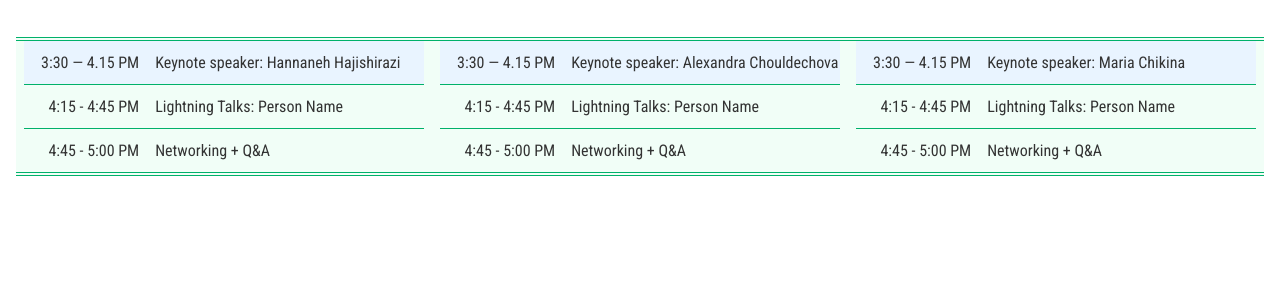
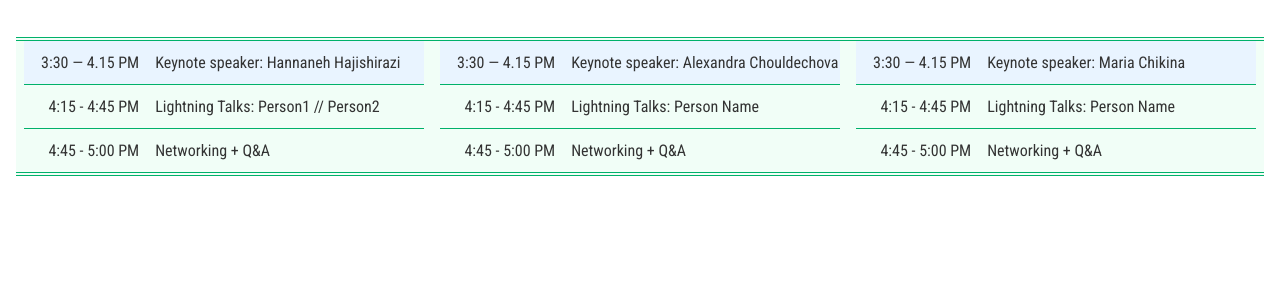
Before and after one commit to women-plus-datascience/women-plus-datascience.github.io, a Jekyll site: the page built from index.html, in a window 1280 px wide and 1368 px high. Shown: the part 632-922 px from the top of the window. Built offline with Jekyll 4.4.1, drawn with Linux system fonts in a browser that asks for light colours.

Commit message:
Update home.yml

```diff
--- a/_data/home.yml
+++ b/_data/home.yml
@@ -21,9 +21,9 @@
   details:
     - time: "3:30 — 4.15 PM"
       event: "Keynote speaker: Hannaneh Hajishirazi"
-      url: "https://github.com/women-plus-datascience/women-plus-datascience.github.io/blob/master/content/seminars/2020_09/keynote.md"
+      event.url: "https://github.com/women-plus-datascience/women-plus-datascience.github.io/blob/master/content/seminars/2020_09/keynote.md"
     - time: "4:15 - 4:45 PM"
-      event: "Lightning Talks: Person Name"
+      event: "Lightning Talks: Person1 // Person2"
     - time: "4:45 - 5:00 PM"
       event: "Networking + Q&A"
 
```
